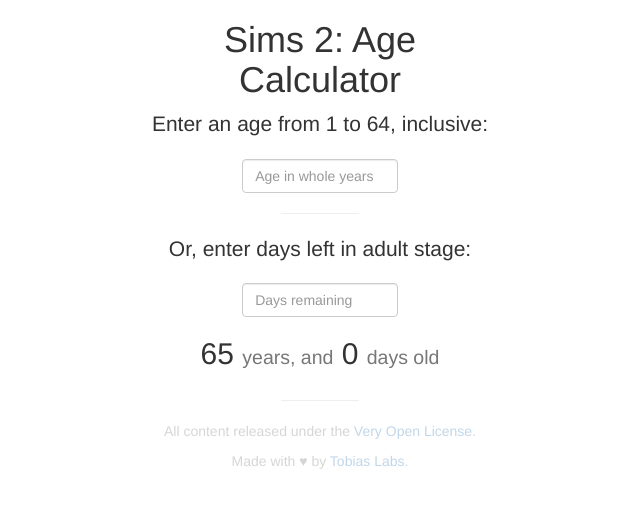
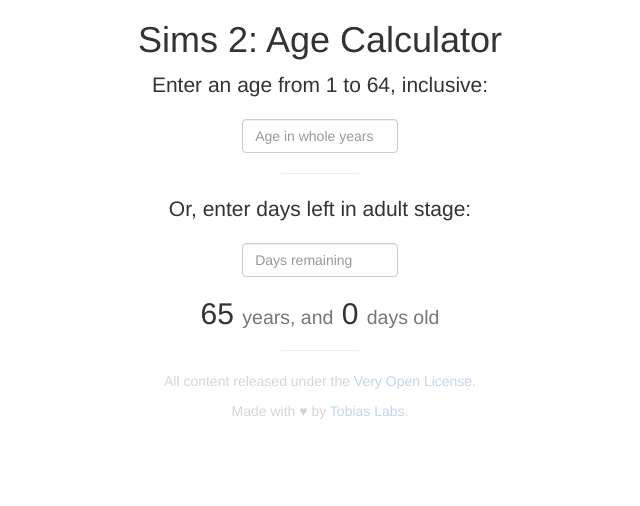
Before and after one commit to saibotsivad/sims-age-calculator, a website: page index.html in a window 1280 px wide. Shown: the whole page, without its empty margins (320-960 px from the left). Drawn offline with Linux system fonts and the light colour scheme.

Commit message:
Clear up row sizes and make always max width

```diff
--- a/index.html
+++ b/index.html
@@ -23,13 +23,9 @@
   <body>
     <div class="container">
       <div class="row text-center">
-        <div class="col-xs-12 col-sm-offset-2 col-sm-8 col-lg-offset-4 col-lg-4">
+        <div class="col-xs-12">
           <h1>Sims 2: Age Calculator</h1>
           <main></main>
-        </div>
-      </div>
-      <div class="row text-center">
-        <div class="col-xs-12">
           <hr>
           <p class="text-muted">
             All content released under the
```
